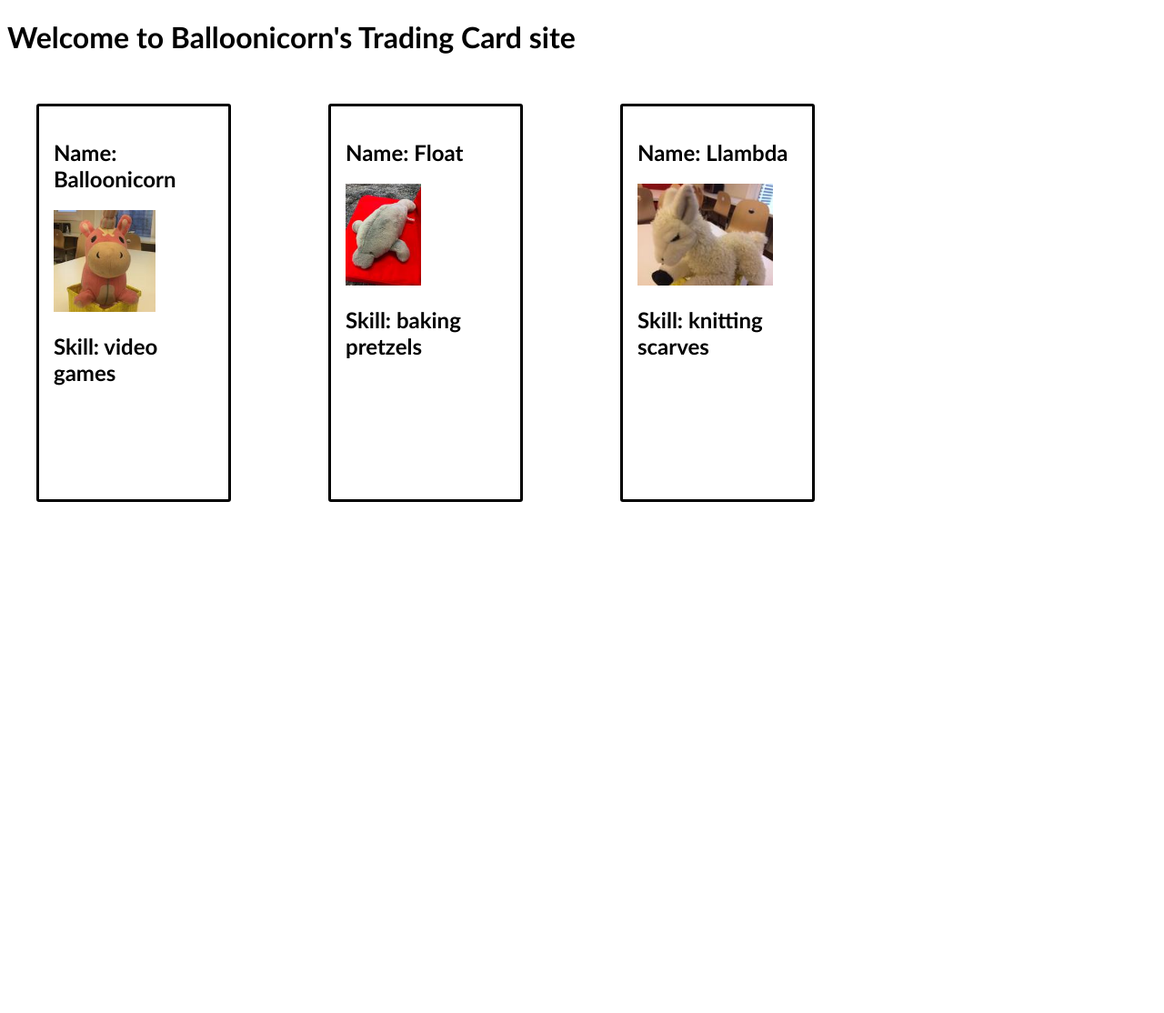
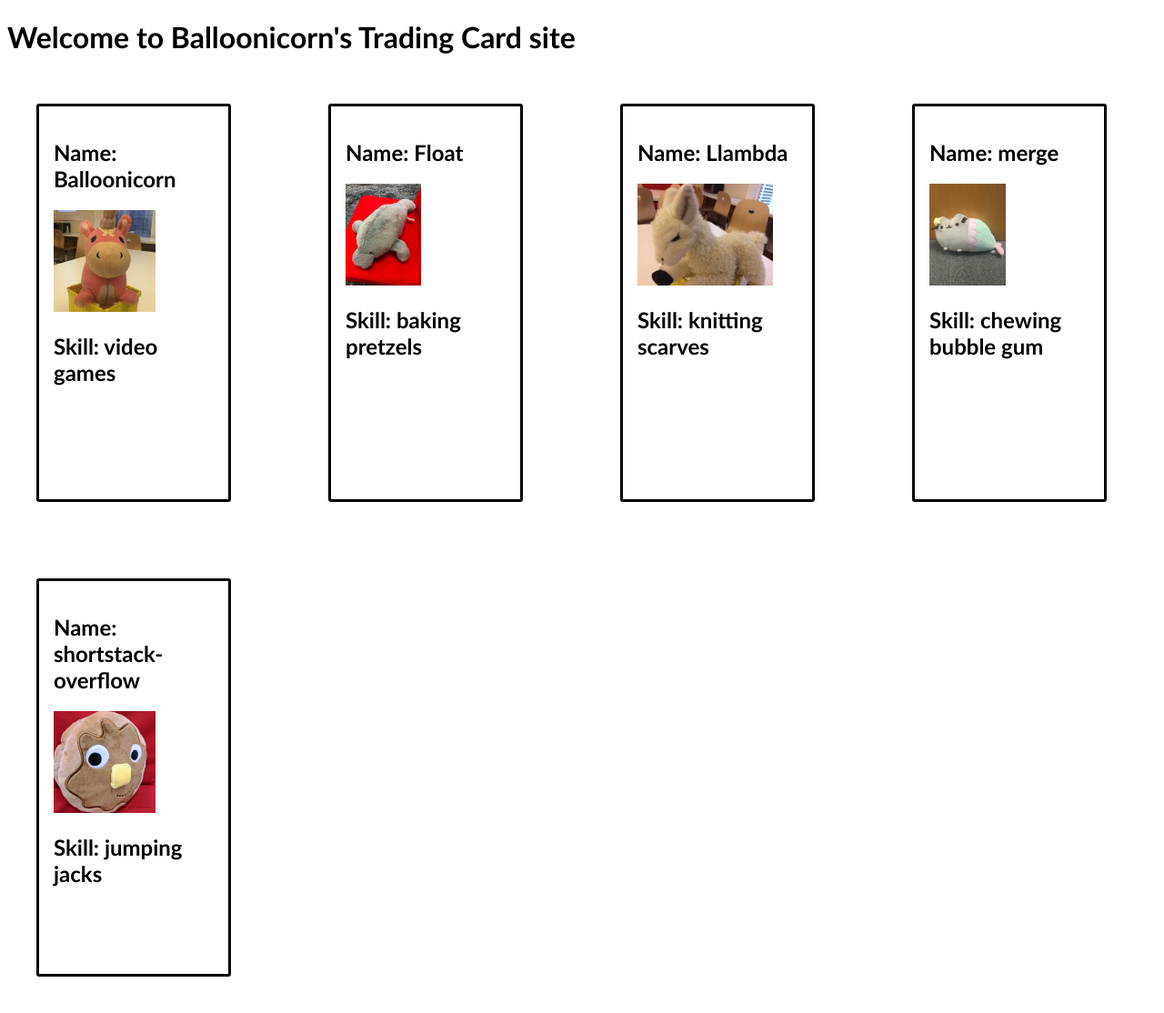
Before and after one commit to maedae104/react-trading-cards-lab-1, a Flask app: page /cards in a window 1280 px wide. Shown: the whole page at 91% size. Before the commit the page ends 552 px from the top, so only its background shows below. Run offline with Flask 2, Linux system fonts and the light colour scheme; some libraries are stand-ins or nearby versions.

Commit message:
add two new cards

```diff
--- a/static/js/tradingCard.jsx
+++ b/static/js/tradingCard.jsx
@@ -6,6 +6,7 @@ const tradingCardData = [
     skill: 'video games',
     imgUrl: '/static/img/balloonicorn.jpg',
   },
+
 ];
 
 function TradingCard(props) {
@@ -32,3 +33,13 @@ ReactDOM.render(
   <TradingCard name="Llambda" skill="knitting scarves" imgUrl="/static/img/llambda.jpg" />,
   document.querySelector('#llambda'),
 );
+
+ReactDOM.render(
+  <TradingCard name="merge" skill="chewing bubble gum" imgUrl="/static/img/merge.png" />,
+  document.querySelector('#merge'),
+);
+
+ReactDOM.render(
+  <TradingCard name="shortstack-overflow" skill="jumping jacks" imgUrl="/static/img/shortstack-overflow.jpeg" />,
+  document.querySelector('#shortstack'),
+);
--- a/templates/cards.html
+++ b/templates/cards.html
@@ -17,6 +17,11 @@
 
   <!-- Mount Llambda's card on to this element. -->
   <div id="llambda"></div>
+
+  <div id="merge"></div>
+
+  <div id="shortstack"></div>
+
 </div>
 
 {% endblock %}
```
